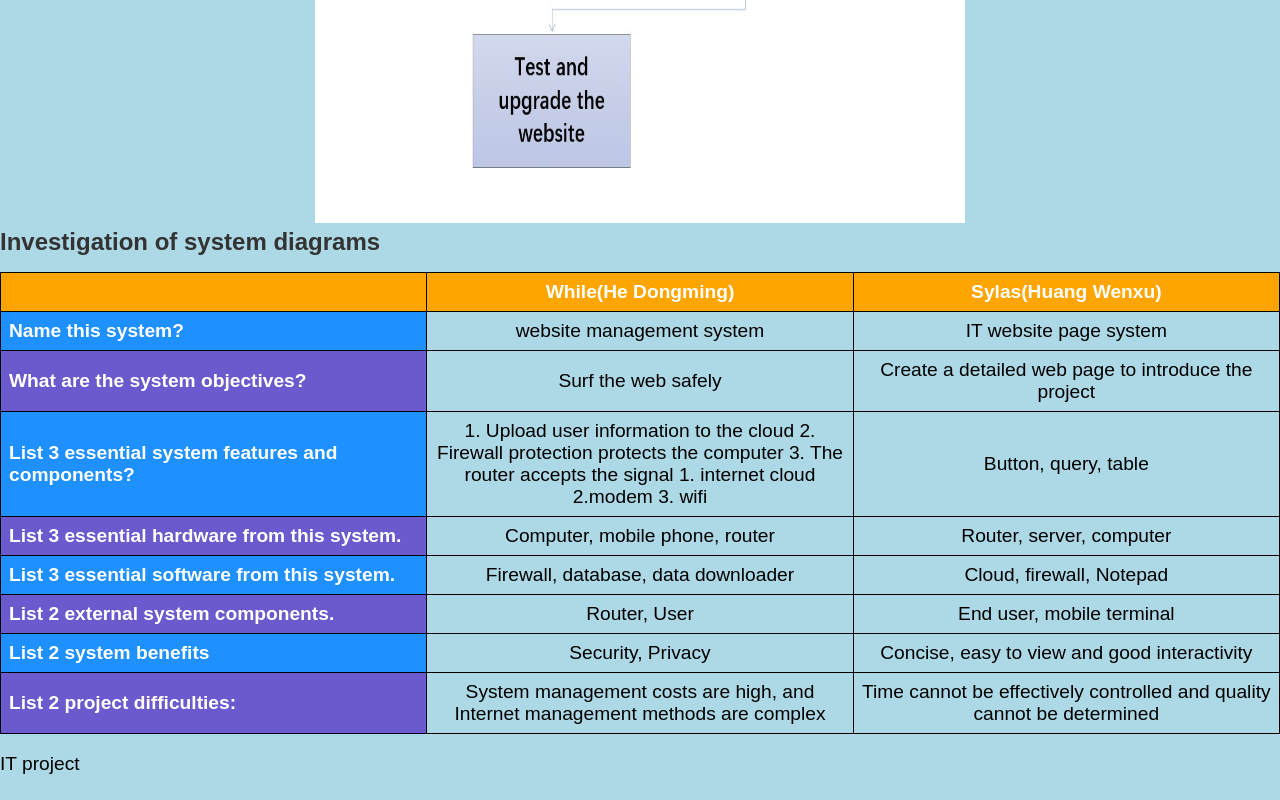
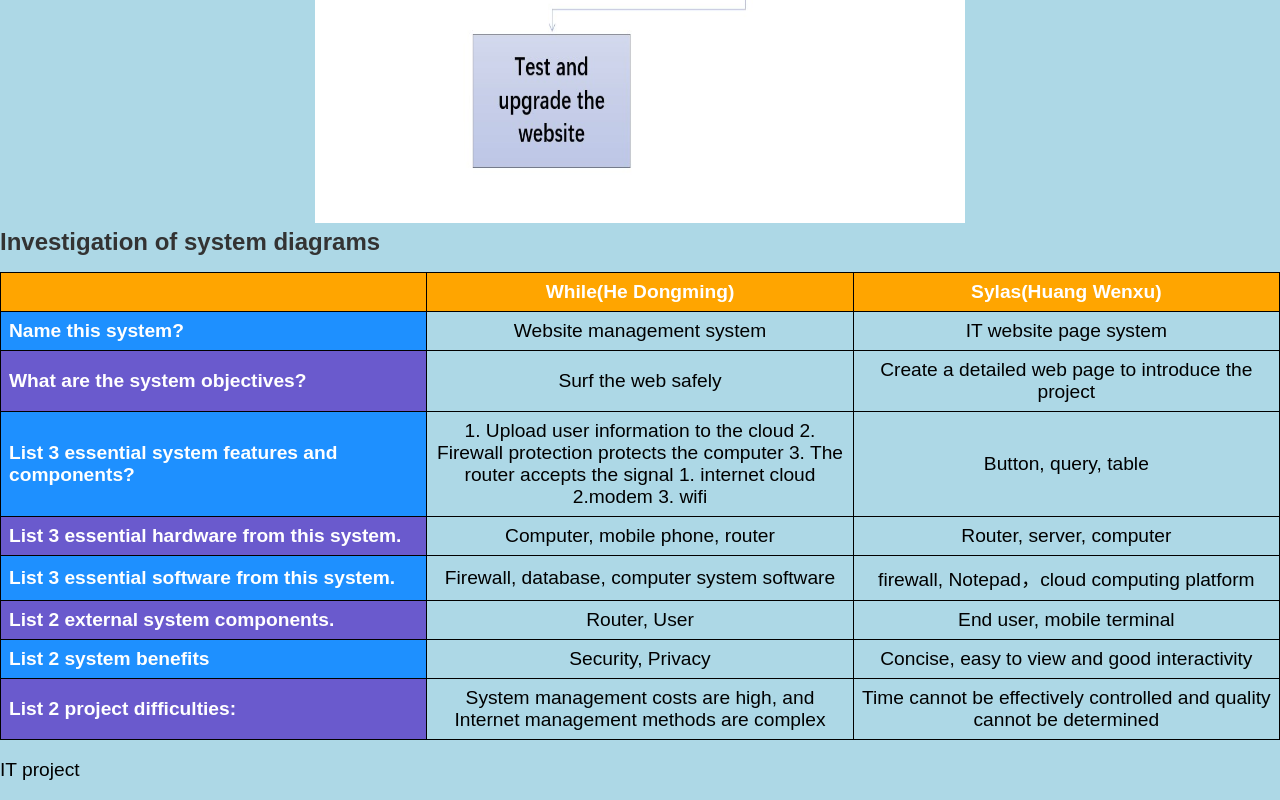
Before and after one commit to wch123138/cv123, a plain HTML site: page project.html in a window 1280 px wide. Shown: the part 1318-2118 px from the top of the page. Drawn offline with Linux system fonts and the light colour scheme.

Commit message:
Update project.html

```diff
--- a/project.html
+++ b/project.html
@@ -35,7 +35,7 @@
 <tbody>
 <tr>
 <th>Name this system? </th>
-<td>website management system</td>
+<td>Website management system</td>
 <td>IT website page system</td>
 </tr>
 <tr>
@@ -58,8 +58,8 @@
 <td>Router, server, computer</td>
 </tr>
 <th>List 3 essential software from this system.</th>
-<td>Firewall, database, data downloader</td>
-<td>Cloud, firewall, Notepad</td>
+<td>Firewall, database, computer system software</td>
+<td>firewall, Notepad，cloud computing platform</td>
 </tr>
 <th>List 2 external system components.</th>
 <td>Router, User</td>
```
